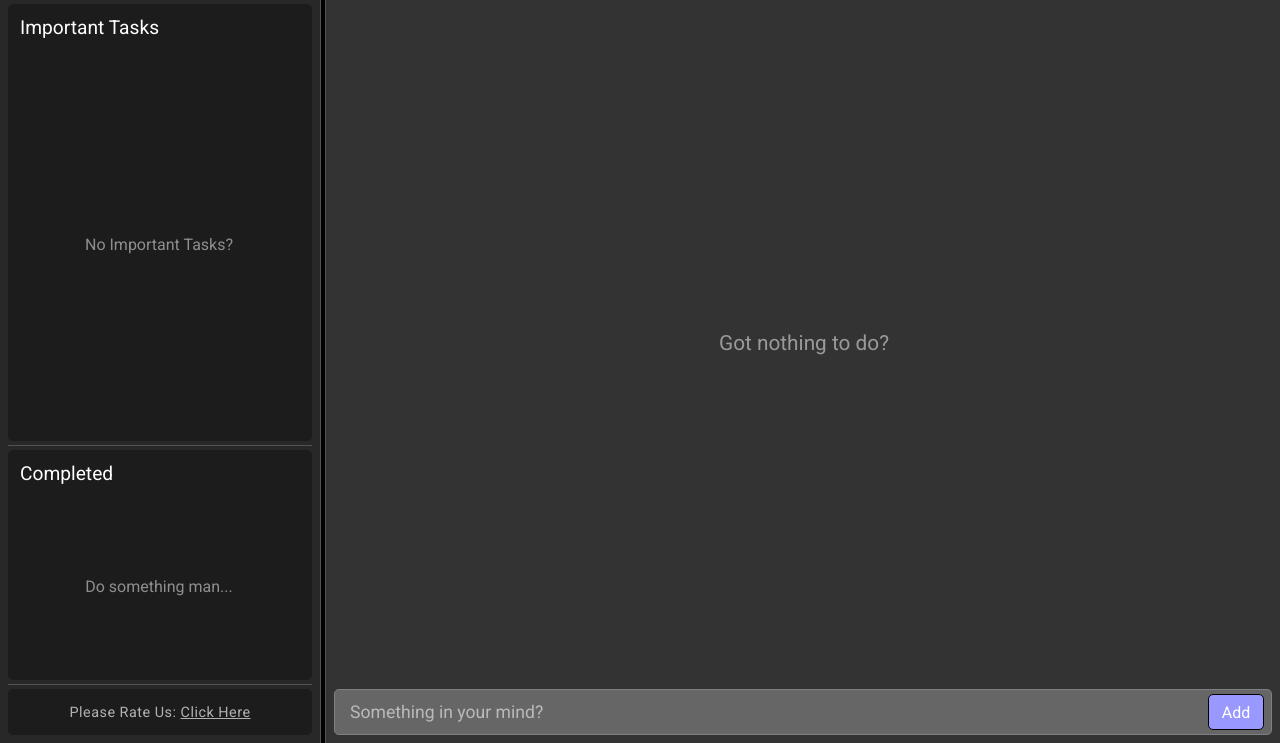
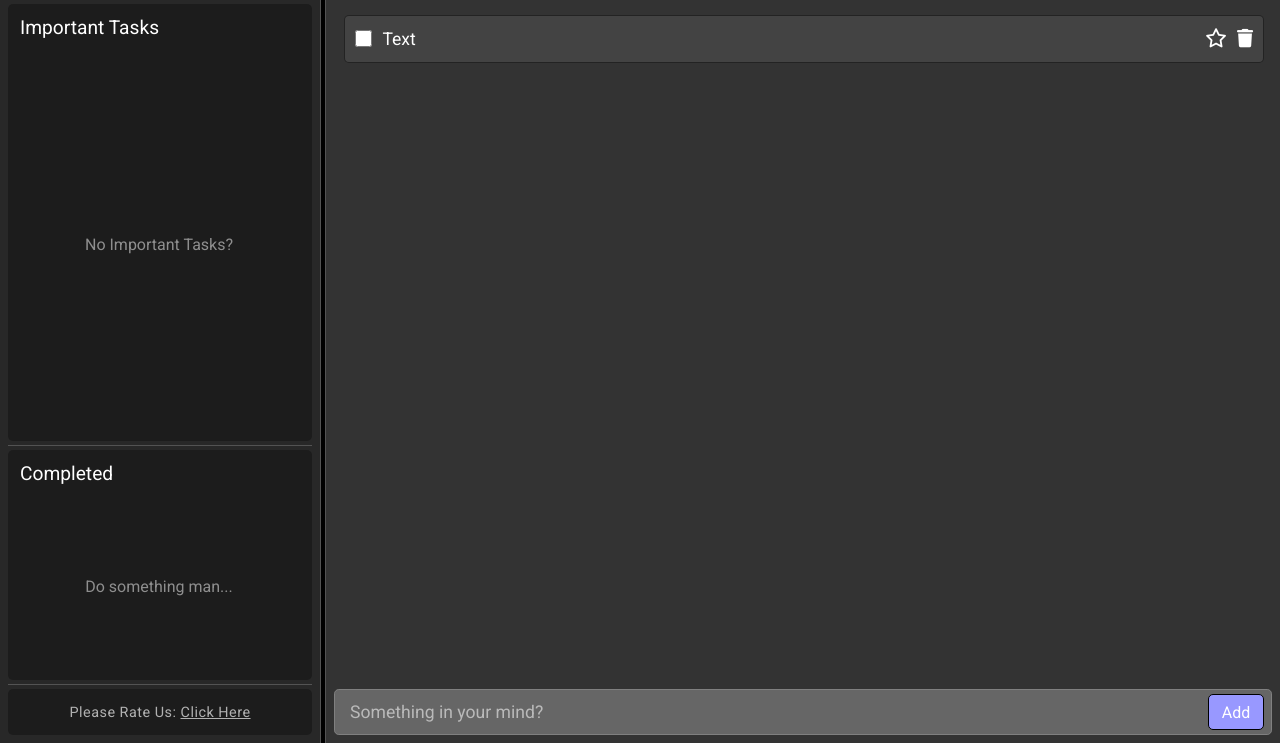
Before and after one commit to gaurav-k-prasad/todo-web, a website: page index.html in a window 1280 px wide. Shown: the part 57-800 px from the top of the page. Drawn offline with nearby package versions, Linux system fonts and the light colour scheme; no server answers.

Commit message:
changed few settings for better functioning

```diff
--- a/code/app.js
+++ b/code/app.js
@@ -58,6 +58,7 @@ async function getActivity() {
 }
 
 async function mainCheckForEmpty() {
+	console.log(nothing.classList);
 	if (todoList.length === 0 && !nothing.classList.contains("nothing-view")) {
 		content.style.flexDirection = "row";
 		let recActivity = await getActivity();
@@ -69,6 +70,7 @@ async function mainCheckForEmpty() {
 		todoList.length !== 0 &&
 		nothing.classList.contains("nothing-view")
 	) {
+		console.log("enter");
 		nothing.classList.remove("nothing-view");
 		content.style.flexDirection = "column";
 		content.style.justifyContent = "start";
@@ -266,22 +268,23 @@ function initResizerFn(resizer, sidebar) {
 }
 
 // * Flow
+initResizerFn(verticalSeparator, navbar);
+
 for (let task of tasks) {
 	todoList.push(task.querySelector(".task-text").innerText);
 }
+mainCheckForEmpty();
 
 for (let element of allCompletedTasks) {
 	completedList.push(element.innerText);
 }
+comCheckForEmpty();
 
 for (let element of allImportantTasks) {
 	importantList.push(element.innerText);
 }
+impCheckForEmpty();
 
-mainCheckForEmpty();
-impCheckForEmpty();
-comCheckForEmpty();
-initResizerFn(verticalSeparator, navbar);
 
 // * Event Listeners
 
--- a/index.html
+++ b/index.html
@@ -28,7 +28,7 @@
             <div class="left-panel-tasks important-tasks">
                 <h2 class="block-selection">Important Tasks</h2>
                 <div class="left-panel-task-list">
-                    <p id="no-important-task" class="block-selection">No Important Tasks?</p>
+                    <p id="no-important-task" class="block-selection display-none">No Important Tasks?</p>
                 </div>
 
             </div>
@@ -37,7 +37,7 @@
             <div class="left-panel-tasks completed">
                 <h2 class="block-selection">Completed</h2>
                 <div class="left-panel-task-list">
-                    <p id="no-completed-task" class="block-selection">Do something man...</p>
+                    <p id="no-completed-task" class="block-selection display-none">Do something man...</p>
                 </div>
             </div>
             <hr style="margin-bottom: 4px;" class="secondary-hr">
@@ -64,9 +64,15 @@
             <div class="todo">
 
                 <div class="content">
-                    <p class="nothing block-selection">Got nothing to do?</p>
+                    <p class="nothing block-selection nothing-view">Got nothing to do?</p>
                     <div id="up-arrow">
                         <img src="./assets/arrow.png" alt="up">
+                    </div>
+                    <div class="task">
+                        <input type="checkbox" class="done">
+                        <span class="task-text breaking-text">Text</span>
+                        <i class="fa-regular fa-star star"></i>
+                        <i class="fa-solid fa-trash delete-task"></i>
                     </div>
                     <!-- ? Task goes here -->
                 </div>
```
